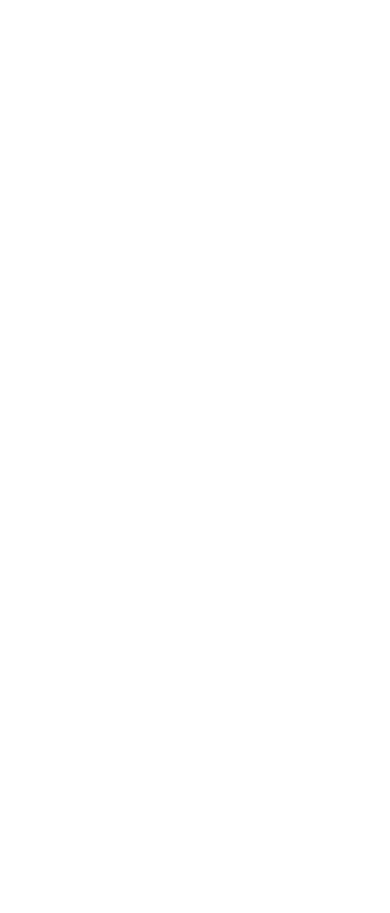
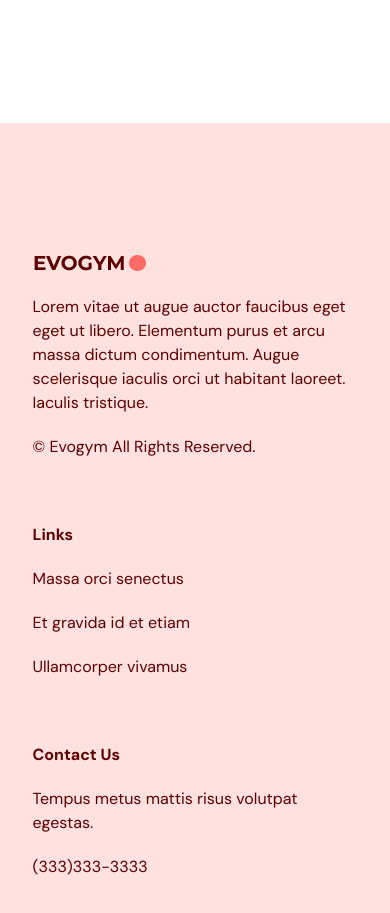
Before and after one commit to KianaKadivar/fitness-application, a React app in the folder frontend/: page / in a window 390 px wide. Shown: the part 5540-6453 px from the top of the page. Before the commit the page ends 5663 px from the top, so only its background shows below. Built offline with nearby package versions, Linux system fonts and the light colour scheme; the HTML template or start-up script is replaced by a standard one.

Commit message:
feat(footer): add footer layout and content
- Added Footer component with logo, links, and contact sections.
- Implemented responsive layout using Tailwind grid and spacing.
- Included branding text and copyright notice.

```diff
--- a/frontend/src/App.tsx
+++ b/frontend/src/App.tsx
@@ -5,12 +5,13 @@
 import Benefits from './Scenes/Benefits'
 import OurClasses from './Scenes/OurClasses'
 import ContactUs from './Scenes/ContactUs'
+import Footer from './Scenes/Footer'
 export default function App() {
   const [selectedPage,setSelectedPage]=useState<SelectedPage>(SelectedPage.Home)
-  const [isTopOfPage,setIsTopOfPage]=useState<boolean>(false)
+  const [isTopOfPage,setIsTopOfPage]=useState<boolean>(true)
   useEffect(()=>{
     const handleScroll=()=>{
-      if(window.screenY===0){
+      if(window.scrollY===0){
         setIsTopOfPage(true)
         setSelectedPage(SelectedPage.Home)
       }
@@ -26,6 +27,7 @@
       <Benefits setSelectedPage={setSelectedPage}/>
       <OurClasses setSelectedPage={setSelectedPage}/>
       <ContactUs setSelectedPage={setSelectedPage} />
+      <Footer/>
     </div>
   )
 }
--- a/frontend/src/Scenes/ContactUs/index.tsx
+++ b/frontend/src/Scenes/ContactUs/index.tsx
@@ -1,4 +1,3 @@
-import React from 'react'
 import { SelectedPage } from '../../Shared/types'
 import {motion} from "framer-motion"
 import ContactUsPageGraphic from "../../assets/ContactUsPageGraphic.png"
--- /dev/null
+++ b/frontend/src/Scenes/Footer/index.tsx
@@ -0,0 +1,33 @@
+import Logo from "../../assets/Logo.png"
+type Props = {}
+
+const Footer = (props: Props) => {
+  return (
+    <footer className="bg-primary-100 py-16">
+        <div className="justify-content mx-auto w-5/6 gap-16 md:flex">
+            <div className="mt-16 basis-1/2 md:mt-0">
+            <img src={Logo} alt="logo"/>
+            <p className="my-5">
+                Lorem vitae ut augue auctor faucibus eget eget ut libero. Elementum
+                purus et arcu massa dictum condimentum. Augue scelerisque iaculis
+                orci ut habitant laoreet. Iaculis tristique.
+            </p>
+            <p>© Evogym All Rights Reserved.</p>
+            </div>
+            <div className="mt-16 basis-1/4 md:mt-0">
+                <h4 className="font-bold">Links</h4>
+                <p className="mt-5">Massa orci senectus</p>
+                <p className="my-5">Et gravida id et etiam</p>
+                <p>Ullamcorper vivamus</p>
+            </div>
+            <div className="mt-16 basis-1/4 md:mt-0">
+                <h4 className="font-bold">Contact Us</h4>
+                <p className="my-5">Tempus metus mattis risus volutpat egestas.</p>
+                <p>(333)333-3333</p>
+            </div>
+        </div>
+    </footer>
+  )
+}
+
+export default Footer
--- a/frontend/src/Scenes/Home/index.tsx
+++ b/frontend/src/Scenes/Home/index.tsx
@@ -1,4 +1,3 @@
-import React from 'react'
 import { SelectedPage } from '../../Shared/types'
 import useMediaQuery from '../../Hooks/useMediaQuery'
 import HomePageText from "@/assets/HomePageText.png"
```
